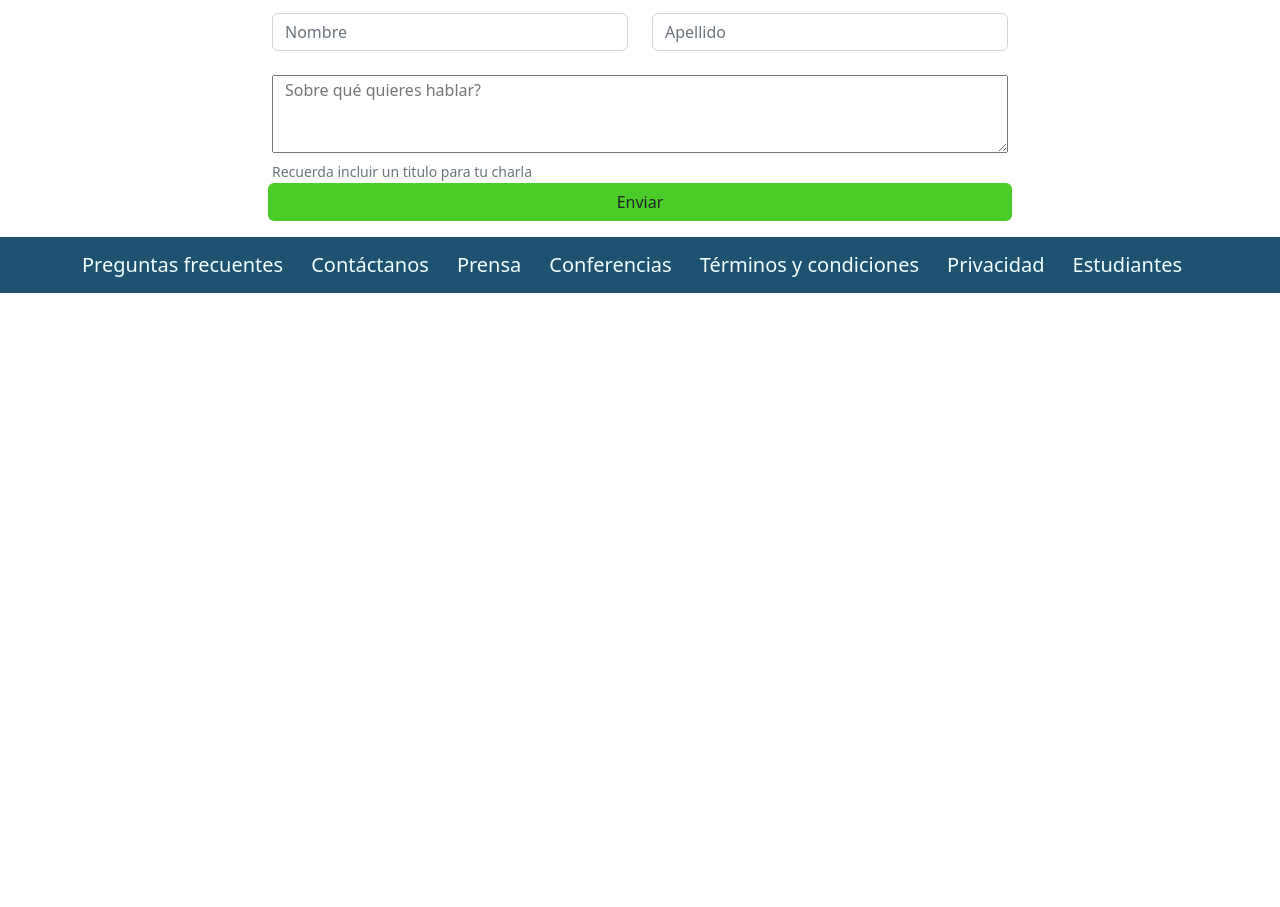
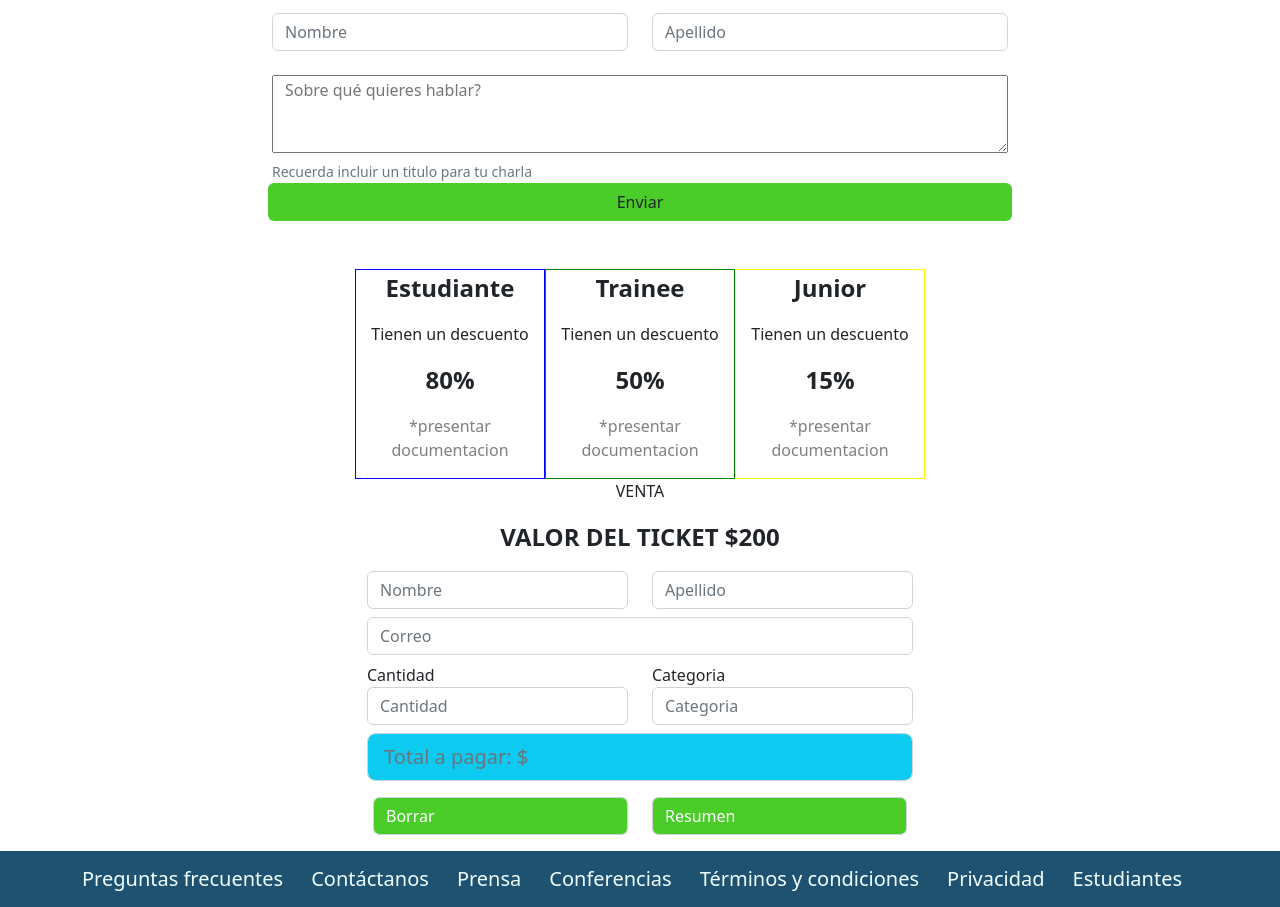
Before and after one commit to Josek-1395/Integrador-FrontEnd, a plain HTML site: page index.html in a window 1280 px wide. Shown: the part 1564-2471 px from the top of the page. Before the commit the page ends 1857 px from the top, so only its background shows below. Drawn offline with nearby package versions, Linux system fonts and the light colour scheme.

Commit message:
agregado maquetado de actividad JS

```diff
--- a/css/estilo.css
+++ b/css/estilo.css
@@ -20,6 +20,12 @@
 .padre{
     position: relative;
     display: inline-block;
+}
+.js p{
+    text-align: center;
+}
+.bt-js::placeholder{
+    color: white;
 }
 @media only screen and (max-width: 576px){
 .texto-de-imagen{
--- a/index.html
+++ b/index.html
@@ -37,7 +37,7 @@
                 <a class="nav-link" href="#"><span class="navbar-brand mb-0 h1 letra-gris">Conviértete en orador</span></a>
               </li>
               <li class="nav-item">
-                <a class="nav-link" href="#"><span class="navbar-brand mb-0 h1 letra-verde">Comprar tickets</span></a>
+                <a class="nav-link" href="#ancla"><span class="navbar-brand mb-0 h1 letra-verde">Comprar tickets</span></a>
               </li>
             </ul>
           </div>
@@ -50,7 +50,7 @@
             <h1>Conf Bs As</h1>
             <p>Bs As llega por primera vez a Argentina. Un evento para compartir con nuestra comunidad el conocimiento y experiencia de los expertos que están creando el futuro de internet. Ven a conocer a miembros del evento, a otros estudiantes de Codo a Codo y los oradores de primer nivel que tenemos para ti. Te esperamos! </p>
             <button type="button" class="btn btn-outline-light">Quiero ser orador</button>
-            <button type="button" class="btn btn-success">Comprar tickets</button>
+            <a href="#ancla" class="btn btn-success">Comprar tickets</a>
         </div>
     </div>
     <div class="texto-centrado pt-2">
@@ -135,6 +135,73 @@
         </div>
       </form>
     </div>
+<!-- seccion JavaScript -->
+    <div class="container pt-5" id="ancla">
+      <div class="row js justify-content-center">
+        <div class="col-md-2" style="border: solid 1px blue;">
+          <p class="negrita">Estudiante</p>
+          <p>Tienen un descuento</p>
+          <p class="negrita">80%</p>
+          <p class="letra-gris">*presentar documentacion</p>
+        </div>
+        <div class="col-md-2" style="border: solid 1px green;">
+          <p class="negrita">Trainee</p>
+          <p>Tienen un descuento</p>
+          <p class="negrita">50%</p>
+          <p class="letra-gris">*presentar documentacion</p>
+        </div>
+        <div class="col-md-2" style="border: solid 1px yellow;">
+          <p class="negrita">Junior</p>
+          <p>Tienen un descuento</p>
+          <p class="negrita">15%</p>
+          <p class="letra-gris">*presentar documentacion</p>
+        </div>
+      </div>
+      <div class="row js">
+        <p>VENTA</p>
+        <P class="negrita">VALOR DEL TICKET $200</P>
+      </div>
+      <div class="row">
+        <form action="">
+          <div class="row justify-content-center">
+            <div class="col-md-3">
+              <input type="text" class="form-control" placeholder="Nombre">
+            </div>
+            <div class="col-md-3">
+              <input type="text" class="form-control" placeholder="Apellido">
+            </div>
+          </div>
+          <div class="row justify-content-center pt-2">
+            <div class="col-md-6">
+              <input type="text"class="form-control" placeholder="Correo">
+            </div>
+          </div>
+          <div class="row justify-content-center pt-2">
+            <div class="col-md-3">
+              <label>Cantidad</label>
+              <input type="text"class="form-control" placeholder="Cantidad">
+            </div>
+            <div class="col-md-3">
+              <label>Categoria</label>
+              <input type="text"class="form-control" placeholder="Categoria">
+            </div>
+          </div>
+          <div class="row justify-content-center pt-2">
+            <div class="col-md-6"
+            ><input type="text" class="form-control form-control-lg bg-info" placeholder="Total a pagar: $">
+          </div>
+          <div class="row justify-content-center pt-3">
+            <div class="col-md-3">
+              <input type="text" class="form-control bt-js" placeholder="Borrar" style="background-color:rgb(74, 204, 41) ;">
+            </div>
+            <div class="col-md-3">
+              <input type="text" class="form-control bt-js" placeholder="Resumen" style="background-color:rgb(74, 204, 41) ;">
+            </div>
+          </div>
+          </div>
+        </form>
+      </div>
+    </div>
 
 <!-- footer -->
     <nav class="navbar navbar-light mt-3" style="background-color:#1f5270;">
```
Also changed, not shown: Final_js_front_2021 (1).png (added), objetivo.txt (added).
